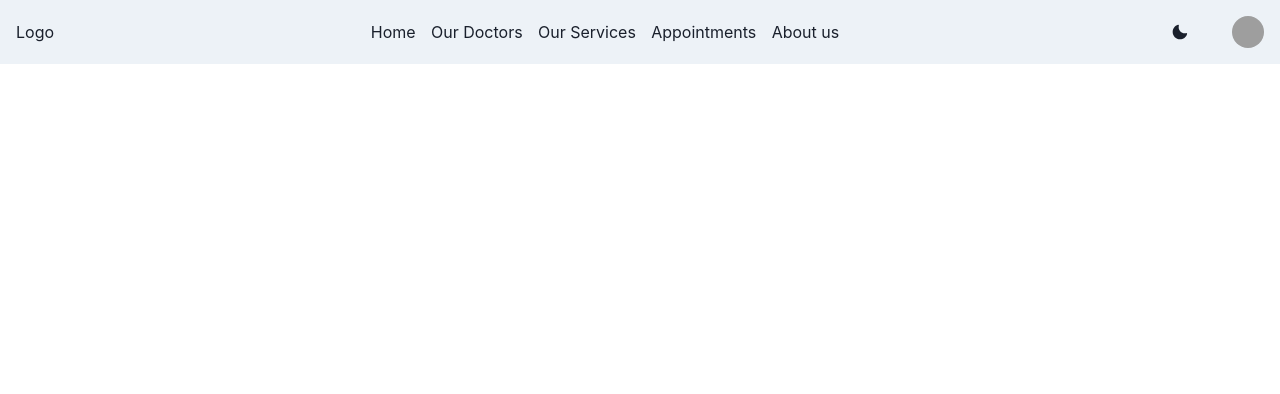
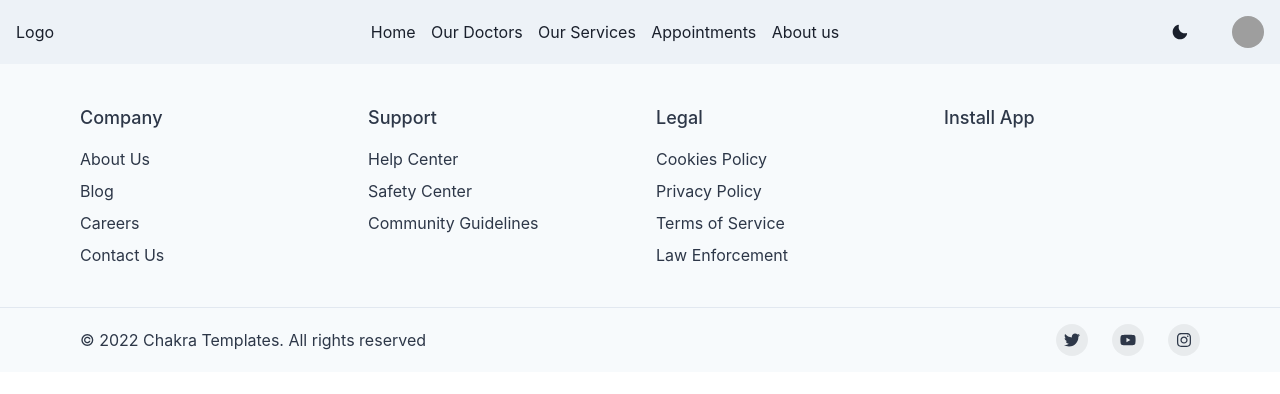
Before and after one commit to akshaychavan010101/Hospital-Booking-App, a React (Vite) app in the folder client/: page / in a window 1280 px wide. Shown: the top 394 px of the page. Built offline with nearby package versions, Linux system fonts and the light colour scheme; grey boxes are pictures that could not be loaded.

Commit message:
footer component created and rendered

```diff
--- a/client/package.json
+++ b/client/package.json
@@ -17,6 +17,7 @@
     "framer-motion": "^10.12.7",
     "react": "^18.2.0",
     "react-dom": "^18.2.0",
+    "react-icons": "^4.8.0",
     "react-router-dom": "^6.11.0"
   },
   "devDependencies": {
--- a/client/src/components/footer/Footer.tsx
+++ b/client/src/components/footer/Footer.tsx
@@ -1,9 +1,123 @@
-// import React from 'react'
+import { ReactNode } from 'react';
+import {
+  Box,
+  Container,
+  Stack,
+  SimpleGrid,
+  Text,
+  Link,
+  VisuallyHidden,
+  chakra,
+  useColorModeValue,
+} from '@chakra-ui/react';
+import { FaTwitter, FaYoutube, FaInstagram } from 'react-icons/fa';
 
-function Footer() {
+// import AppStoreBadge from '@/components/AppStoreBadge';
+// import PlayStoreBadge from '@/components/PlayStoreBadge';
+
+const ListHeader = ({ children }: { children: ReactNode }) => {
   return (
-    <div>Footer</div>
-  )
+    <Text fontWeight={'500'} fontSize={'lg'} mb={2}>
+      {children}
+    </Text>
+  );
+};
+
+const SocialButton = ({
+  children,
+  label,
+  href,
+}: {
+  children: ReactNode;
+  label: string;
+  href: string;
+}) => {
+  return (
+    <chakra.button
+      bg={useColorModeValue('blackAlpha.100', 'whiteAlpha.100')}
+      rounded={'full'}
+      w={8}
+      h={8}
+      cursor={'pointer'}
+      as={'a'}
+      href={href}
+      display={'inline-flex'}
+      alignItems={'center'}
+      justifyContent={'center'}
+      transition={'background 0.3s ease'}
+      _hover={{
+        bg: useColorModeValue('blackAlpha.200', 'whiteAlpha.200'),
+      }}>
+      <VisuallyHidden>{label}</VisuallyHidden>
+      {children}
+    </chakra.button>
+  );
+};
+
+export default function Footer() {
+  return (
+    <Box
+      bg={useColorModeValue('gray.50', 'gray.900')}
+      color={useColorModeValue('gray.700', 'gray.200')}>
+      <Container as={Stack} maxW={'6xl'} py={10}>
+        <SimpleGrid columns={{ base: 1, sm: 2, md: 4 }} spacing={8}>
+          <Stack align={'flex-start'}>
+            <ListHeader>Company</ListHeader>
+            <Link href={'#'}>About Us</Link>
+            <Link href={'#'}>Blog</Link>
+            <Link href={'#'}>Careers</Link>
+            <Link href={'#'}>Contact Us</Link>
+          </Stack>
+
+          <Stack align={'flex-start'}>
+            <ListHeader>Support</ListHeader>
+            <Link href={'#'}>Help Center</Link>
+            <Link href={'#'}>Safety Center</Link>
+            <Link href={'#'}>Community Guidelines</Link>
+          </Stack>
+
+          <Stack align={'flex-start'}>
+            <ListHeader>Legal</ListHeader>
+            <Link href={'#'}>Cookies Policy</Link>
+            <Link href={'#'}>Privacy Policy</Link>
+            <Link href={'#'}>Terms of Service</Link>
+            <Link href={'#'}>Law Enforcement</Link>
+          </Stack>
+
+          <Stack align={'flex-start'}>
+            <ListHeader>Install App</ListHeader>
+            {/* <AppStoreBadge /> */}
+            {/* <PlayStoreBadge /> */}
+          </Stack>
+        </SimpleGrid>
+      </Container>
+
+      <Box
+        borderTopWidth={1}
+        borderStyle={'solid'}
+        borderColor={useColorModeValue('gray.200', 'gray.700')}>
+        <Container
+          as={Stack}
+          maxW={'6xl'}
+          py={4}
+          direction={{ base: 'column', md: 'row' }}
+          spacing={4}
+          justify={{ md: 'space-between' }}
+          align={{ md: 'center' }}>
+          <Text>© 2022 Chakra Templates. All rights reserved</Text>
+          <Stack direction={'row'} spacing={6}>
+            <SocialButton label={'Twitter'} href={'#'}>
+              <FaTwitter />
+            </SocialButton>
+            <SocialButton label={'YouTube'} href={'#'}>
+              <FaYoutube />
+            </SocialButton>
+            <SocialButton label={'Instagram'} href={'#'}>
+              <FaInstagram />
+            </SocialButton>
+          </Stack>
+        </Container>
+      </Box>
+    </Box>
+  );
 }
-
-export default Footer
--- a/client/src/pages/home/HomePage.tsx
+++ b/client/src/pages/home/HomePage.tsx
@@ -1,10 +1,12 @@
 // import React from 'react'
+import Footer from '../../components/footer/Footer'
 import Navbar from '../../components/navbar/Navbar'
 
 function HomePage() {
   return (
     <>
         <Navbar/>
+        <Footer/>
     </>
   )
 }
```
Also changed, not shown: 1 other file (tests, documents, lock files or other folders).
